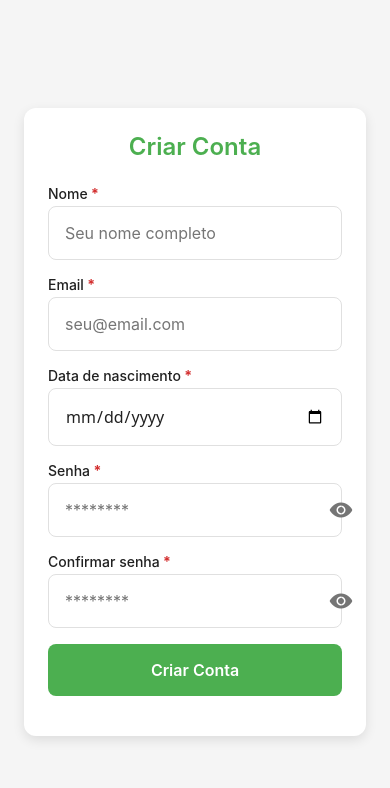
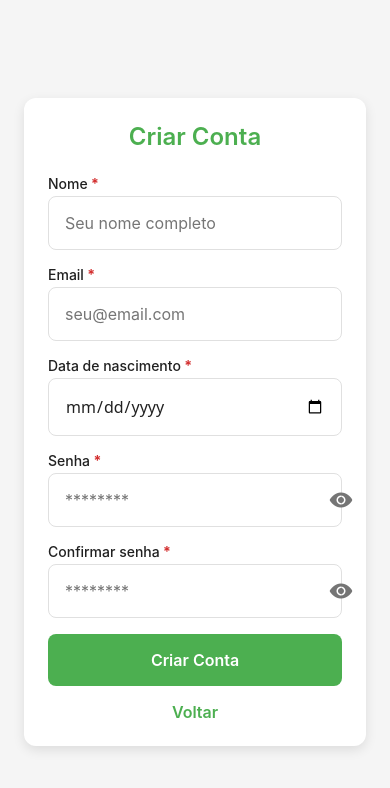
Before and after one commit to Sanha258/MyEconomy, a React Native app in the folder frontend/: screen /SignUp in a window 390 px wide. Shown: the top 788 px of the page. Built offline with nearby package versions, Linux system fonts and the light colour scheme.

Commit message:
Adiciona ajustes na tela de cadastro: inclusão do botão voltar

```diff
--- a/frontend/src/screens/SignUpScreen.js
+++ b/frontend/src/screens/SignUpScreen.js
@@ -220,6 +220,7 @@ export default function SignUpScreen() {
             style={styles.linkContainer}
             onPress={() => navigation.goBack()}
           >
+            <Text style={styles.linkText}>Voltar</Text>
           </TouchableOpacity>
         </View>
       </ScrollView>
```
